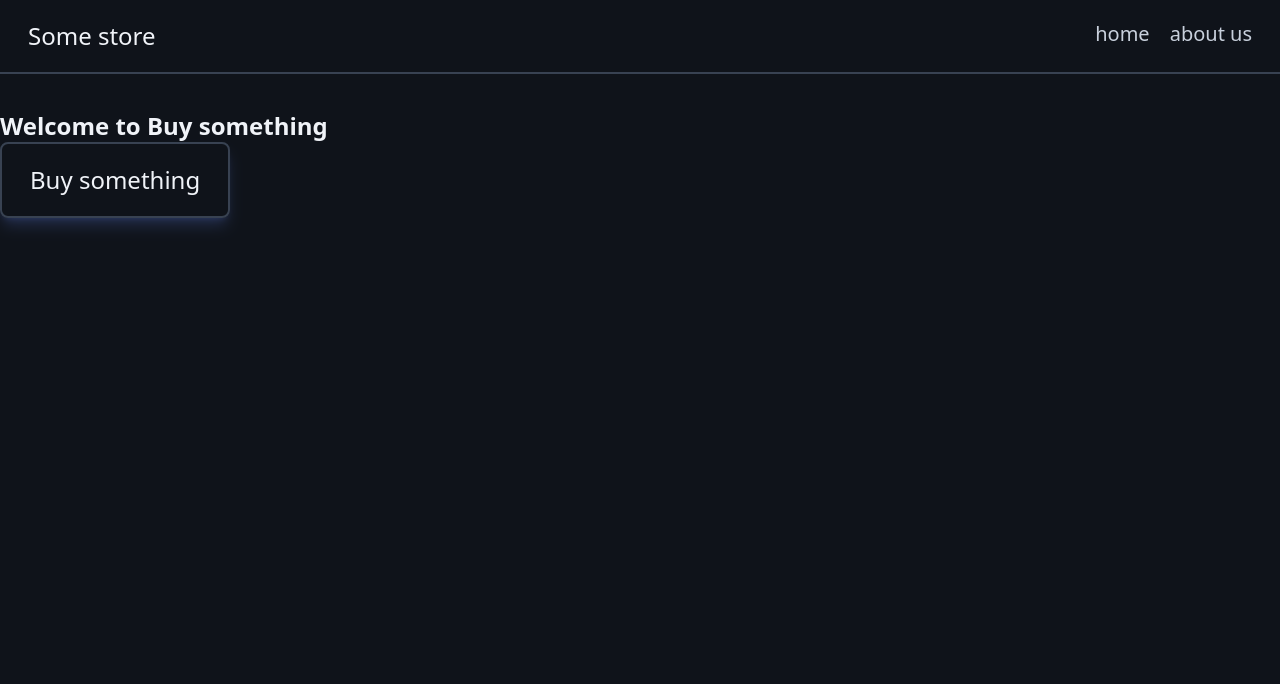
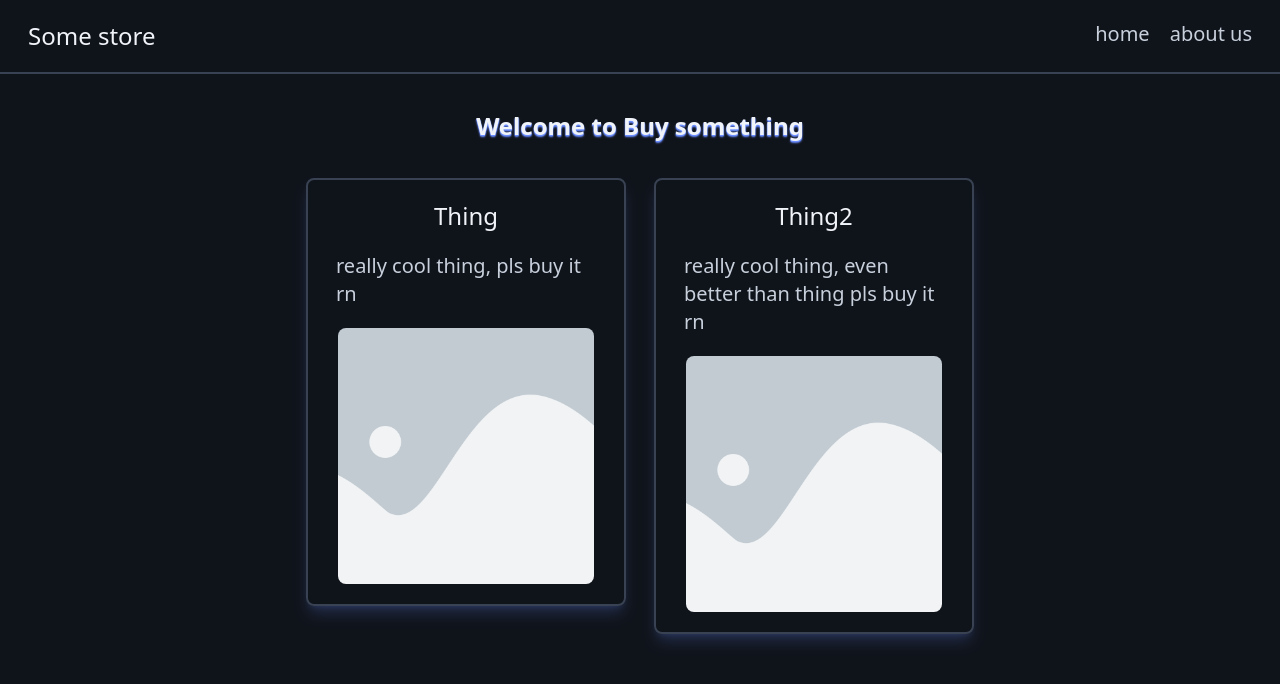
Before and after one commit to Mor9ak/buysomething, a Next.js app: page / in a window 1280 px wide. Shown: the top 684 px of the page. Built offline with nearby package versions, Linux system fonts and the light colour scheme.

Commit message:
feat (cardPlaceholder) add new widget feat (article) add new shared fix (home page) major changes: - Change h1 to Article.tsx - Change Card to CardHolder.tsx

```diff
--- a/app/page.tsx
+++ b/app/page.tsx
@@ -1,11 +1,12 @@
 import React from 'react';
-import Card from '../shared/Card'
+import CardHolder from "@/widgets/CardHolder/CardHolder";
+import Article from "@/shared/article/Article";
 
 const Home = () => {
     return (
-        <div>
-            <h1 className={'font-bold text-mainTextCol text-2xl'}>Welcome to Buy something</h1>
-            <Card title="Buy something" text={''}></Card>
+        <div className={'flex flex-col justify-center items-center gap-9'}>
+            <Article title={'Welcome to Buy something'} />
+            <CardHolder />
         </div>
     );
 }
--- /dev/null
+++ b/shared/article/Article.tsx
@@ -0,0 +1,18 @@
+import React from 'react';
+
+export interface ArticleProps {
+    title: string;
+    text?: string;
+    style?: string;
+}
+
+const Article = (props: ArticleProps) => {
+    return (
+        <article className={`flex flex-col w-[90vw] text-center justify-center items-center font-bold text-mainTextCol gap-5 ${props.style}`}>
+            <h2 className={'text-shadow-sm text-shadow-accentCol text-2xl'}>{props.title}</h2>
+            {props.text && <h4 className={'text-xl'}>{props.text}</h4>}
+        </article>
+    );
+}
+
+export default Article;
--- /dev/null
+++ b/widgets/CardHolder/CardHolder.tsx
@@ -0,0 +1,19 @@
+import React from 'react';
+import Card from "@/shared/Card";
+import cards from './data/cards.json'
+import {CardProps} from "@/shared/Card";
+
+
+const CardHolder = () => {
+    return (
+        <ul className={'flex flex-row gap-7 justify-center items-start'}>
+            {cards.map((card : CardProps, i) => (
+                <li key={i}>
+                    <Card title={card.title}  imgSrc={card.imgSrc } text={card.text} description={card.description} />
+                </li>
+            ))}
+        </ul>
+    );
+}
+
+export default CardHolder;
--- /dev/null
+++ b/widgets/CardHolder/data/cards.json
@@ -0,0 +1,12 @@
+[
+  {
+    "title": "Thing",
+    "text" : "really cool thing, pls buy it rn",
+    "imgSrc": "/CardHolder/imgPlaceholder.png"
+  },
+  {
+    "title": "Thing2",
+    "text" : "really cool thing, even better than thing pls buy it rn",
+    "imgSrc": "/CardHolder/imgPlaceholder.png"
+  }
+]
```
